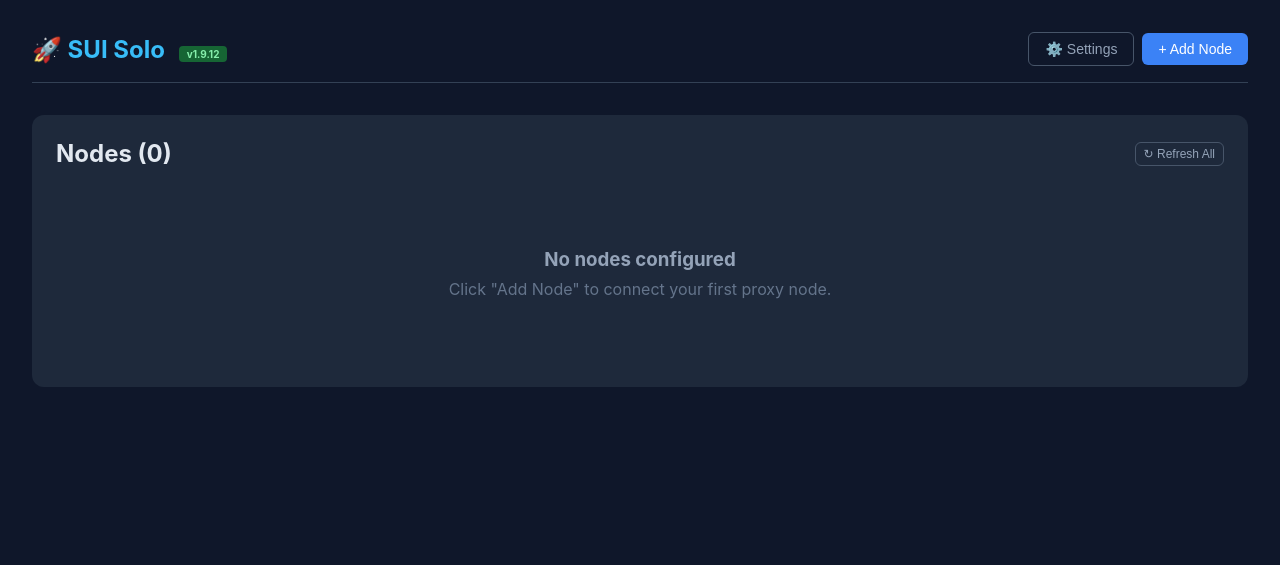
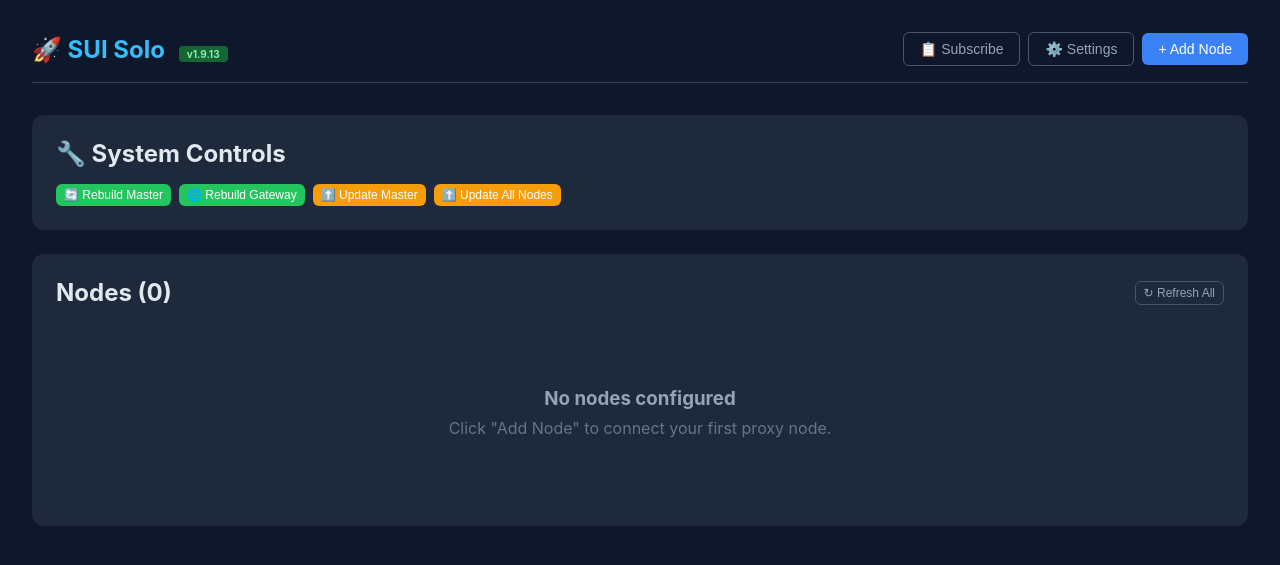
Before and after one commit to hioTEC/SUIS, a Flask app: page / in a window 1280 px wide. Shown: the top 565 px of the page. Run offline with Flask 3, Linux system fonts and the light colour scheme.

Commit message:
v1.9.13: add subscription API, Master/Gateway rebuild buttons

```diff
--- a/master/app.py
+++ b/master/app.py
@@ -20,7 +20,7 @@
 NODES_FILE = os.path.join(DATA_DIR, 'nodes.json')
 SETTINGS_FILE = os.path.join(DATA_DIR, 'settings.json')
 SALT = "SUI_Solo_Secured_2025"
-VERSION = "1.9.12"
+VERSION = "1.9.13"
 GITHUB_REPO = "https://github.com/pjonix/SUIS"
 GITHUB_RAW = "https://raw.githubusercontent.com/pjonix/SUIS/main"
 
@@ -360,6 +360,129 @@
     return jsonify(results)
 
 
+@app.route('/api/master/rebuild', methods=['POST'])
+@rate_limit(auth_limiter)
+def rebuild_master():
+    """Rebuild and restart Master container"""
+    try:
+        result = subprocess.run(
+            ['sh', '-c', '''
+                cd /opt/sui-solo/master
+                docker compose down
+                docker compose up -d --build
+            '''],
+            capture_output=True, text=True, timeout=180
+        )
+        return jsonify({'success': result.returncode == 0, 'output': result.stdout + result.stderr})
+    except Exception as e:
+        return jsonify({'success': False, 'error': str(e)})
+
+
+@app.route('/api/gateway/rebuild', methods=['POST'])
+@rate_limit(auth_limiter)
+def rebuild_gateway():
+    """Rebuild and restart Gateway container"""
+    try:
+        result = subprocess.run(
+            ['sh', '-c', '''
+                cd /opt/sui-solo/gateway
+                docker compose down
+                docker compose up -d
+            '''],
+            capture_output=True, text=True, timeout=60
+        )
+        return jsonify({'success': result.returncode == 0, 'output': result.stdout + result.stderr})
+    except Exception as e:
+        return jsonify({'success': False, 'error': str(e)})
+
+
+# ============================================================================
+# SUBSCRIPTION API
+# ============================================================================
+@app.route('/api/subscribe')
+@rate_limit(api_limiter)
+def subscribe():
+    """Generate aggregated subscription for all online nodes"""
+    nodes = load_nodes()
+    format_type = request.args.get('format', 'base64')  # base64, clash, singbox
+
+    configs = []
+    for node_id, node in nodes.items():
+        if node.get('status') == 'online':
+            # Get node's singbox config
+            result = call_node_api(node, 'config/singbox')
+            if 'content' in result:
+                try:
+                    config = json.loads(result['content'])
+                    config['_node_name'] = node['name']
+                    config['_node_domain'] = node['domain']
+                    configs.append(config)
+                except:
+                    pass
+
+    if format_type == 'singbox':
+        # Return merged sing-box config
+        merged = {
+            'log': {'level': 'info'},
+            'inbounds': [],
+            'outbounds': [{'type': 'direct', 'tag': 'direct'}],
+            'route': {'rules': [], 'final': 'direct'}
+        }
+        for cfg in configs:
+            if 'outbounds' in cfg:
+                for ob in cfg['outbounds']:
+                    if ob.get('type') not in ['direct', 'block']:
+                        ob['tag'] = f"{cfg.get('_node_name', 'node')}-{ob.get('tag', 'proxy')}"
+                        merged['outbounds'].append(ob)
+        return jsonify(merged)
+
+    elif format_type == 'clash':
+        # Return Clash format
+        proxies = []
+        for cfg in configs:
+            if 'outbounds' in cfg:
+                for ob in cfg['outbounds']:
+                    if ob.get('type') == 'vless':
+                        proxies.append({
+                            'name': f"{cfg.get('_node_name', 'node')}",
+                            'type': 'vless',
+                            'server': cfg.get('_node_domain', ''),
+                            'port': ob.get('server_port', 443),
+                            'uuid': ob.get('uuid', ''),
+                            'tls': True
+                        })
+        clash_config = {
+            'proxies': proxies,
+            'proxy-groups': [{'name': 'auto', 'type': 'url-test', 'proxies': [p['name'] for p in proxies]}]
+        }
+        return jsonify(clash_config)
+
+    else:
+        # Return base64 encoded links
+        import base64
+        links = []
+        for cfg in configs:
+            if 'outbounds' in cfg:
+                for ob in cfg['outbounds']:
+                    if ob.get('type') == 'vless':
+                        link = f"vless://{ob.get('uuid', '')}@{cfg.get('_node_domain', '')}:{ob.get('server_port', 443)}?type=tcp&security=tls#{cfg.get('_node_name', 'node')}"
+                        links.append(link)
+        result = '\n'.join(links)
+        return base64.b64encode(result.encode()).decode()
+
+
+@app.route('/api/subscribe/url')
+@rate_limit(api_limiter)
+def subscribe_url():
+    """Get subscription URL info"""
+    master_domain = os.environ.get('MASTER_DOMAIN', 'localhost')
+    return jsonify({
+        'base64': f"https://{master_domain}/api/subscribe?format=base64",
+        'clash': f"https://{master_domain}/api/subscribe?format=clash",
+        'singbox': f"https://{master_domain}/api/subscribe?format=singbox"
+    })
+
+
 @app.route('/health')
 def health():
     return jsonify({'status': 'healthy', 'version': VERSION})
--- a/master/templates/index.html
+++ b/master/templates/index.html
@@ -77,10 +77,24 @@
         <header>
             <h1>🚀 SUI Solo <span class="https-badge">v{{ version }}</span></h1>
             <div style="display: flex; gap: 0.5rem; align-items: center;">
+                <button class="btn btn-outline" onclick="showSubscribeModal()">📋 Subscribe</button>
                 <button class="btn btn-outline" onclick="showSettingsModal()">⚙️ Settings</button>
                 <button class="btn btn-primary" onclick="showAddModal()">+ Add Node</button>
             </div>
         </header>
+
+        <!-- Quick Actions Card -->
+        <div class="card" style="margin-bottom: 1.5rem;">
+            <div class="card-header">
+                <h2>🔧 System Controls</h2>
+            </div>
+            <div style="display: flex; gap: 0.5rem; flex-wrap: wrap;">
+                <button class="btn btn-success btn-sm" onclick="rebuildMaster()">🔄 Rebuild Master</button>
+                <button class="btn btn-success btn-sm" onclick="rebuildGateway()">🌐 Rebuild Gateway</button>
+                <button class="btn btn-warning btn-sm" onclick="updateMaster()">⬆️ Update Master</button>
+                <button class="btn btn-warning btn-sm" onclick="updateAllNodes()">⬆️ Update All Nodes</button>
+            </div>
+        </div>
 
         <div class="card">
             <div class="card-header">
@@ -175,6 +189,40 @@
         </div>
     </div>
 
+    <!-- Subscribe Modal -->
+    <div class="modal" id="subscribeModal">
+        <div class="modal-content">
+            <div class="modal-header">
+                <h3>📋 Subscription Links</h3>
+                <button class="modal-close" onclick="hideModal('subscribeModal')">&times;</button>
+            </div>
+            <div class="form-group">
+                <label>Base64 (v2rayN, Shadowrocket)</label>
+                <div style="display: flex; gap: 0.5rem;">
+                    <input type="text" id="subBase64" readonly style="flex: 1;">
+                    <button class="btn btn-sm btn-primary" onclick="copyToClipboard('subBase64')">Copy</button>
+                </div>
+            </div>
+            <div class="form-group">
+                <label>Clash Format</label>
+                <div style="display: flex; gap: 0.5rem;">
+                    <input type="text" id="subClash" readonly style="flex: 1;">
+                    <button class="btn btn-sm btn-primary" onclick="copyToClipboard('subClash')">Copy</button>
+                </div>
+            </div>
+            <div class="form-group">
+                <label>Sing-box Format</label>
+                <div style="display: flex; gap: 0.5rem;">
+                    <input type="text" id="subSingbox" readonly style="flex: 1;">
+                    <button class="btn btn-sm btn-primary" onclick="copyToClipboard('subSingbox')">Copy</button>
+                </div>
+            </div>
+            <p style="font-size: 0.75rem; color: #64748b; margin-top: 1rem;">
+                💡 Copy the subscription link and paste it into your proxy client.
+            </p>
+        </div>
+    </div>
+
     <!-- Config Modal -->
     <div class="modal" id="configModal">
         <div class="modal-content">
@@ -259,6 +307,51 @@
 
         function showAddModal() { document.getElementById('addModal').classList.add('active'); }
         function hideModal(id) { document.getElementById(id).classList.remove('active'); }
+
+        async function showSubscribeModal() {
+            document.getElementById('subscribeModal').classList.add('active');
+            try {
+                const resp = await fetch('/api/subscribe/url');
+                const data = await resp.json();
+                document.getElementById('subBase64').value = data.base64 || '';
+                document.getElementById('subClash').value = data.clash || '';
+                document.getElementById('subSingbox').value = data.singbox || '';
+            } catch (err) {
+                showToast('Failed to load subscription URLs', 'error');
+            }
+        }
+
+        function copyToClipboard(elementId) {
+            const el = document.getElementById(elementId);
+            el.select();
+            document.execCommand('copy');
+            showToast('Copied to clipboard!');
+        }
+
+        async function rebuildMaster() {
+            if (!confirm('Rebuild Master container? This will restart the control panel.')) return;
+            showToast('Rebuilding Master...');
+            try {
+                const resp = await fetch('/api/master/rebuild', {method: 'POST'});
+                const data = await resp.json();
+                showToast(data.success ? 'Master rebuild initiated. Page will reload...' : `Failed: ${data.error}`, data.success ? 'success' : 'error');
+                if (data.success) setTimeout(() => location.reload(), 10000);
+            } catch (err) {
+                showToast('Rebuild failed', 'error');
+            }
+        }
+
+        async function rebuildGateway() {
+            if (!confirm('Rebuild Gateway container? This may briefly interrupt HTTPS.')) return;
+            showToast('Rebuilding Gateway...');
+            try {
+                const resp = await fetch('/api/gateway/rebuild', {method: 'POST'});
+                const data = await resp.json();
+                showToast(data.success ? 'Gateway rebuilt successfully' : `Failed: ${data.error}`, data.success ? 'success' : 'error');
+            } catch (err) {
+                showToast('Rebuild failed', 'error');
+            }
+        }
 
         document.getElementById('addForm').onsubmit = async (e) => {
             e.preventDefault();
--- a/node/agent.py
+++ b/node/agent.py
@@ -247,7 +247,7 @@
 @require_auth
 @rate_limit(api_limiter)
 def version():
-    return jsonify({'version': '1.9.12'})
+    return jsonify({'version': '1.9.13'})
 
 
 @app.route('/health')
```
Also changed, not shown: TASKS.md (+5 -4 lines), CHANGELOG.md, 1 other file.
